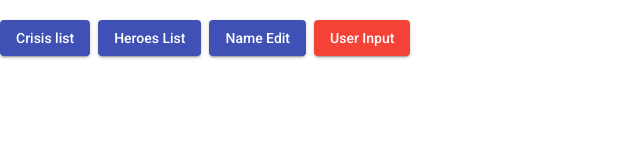
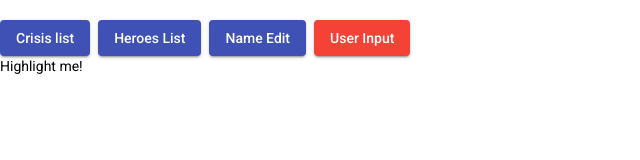
Before and after one commit to MizanUrp11/angular_tuts, an Angular app: page / in a window 1280 px wide. Shown: the top 160 px of the page, without its empty margins (0-640 px from the left). Built offline with nearby package versions, Linux system fonts and the light colour scheme.

Commit message:
End of Attribute directive

```diff
--- a/src/app/app.component.html
+++ b/src/app/app.component.html
@@ -14,4 +14,9 @@
   <button mat-raised-button color="warn">User Input</button>
 </a>
 </div>
+
+<p [appHighlight]="color">Highlight me!</p>
+
+
+
 <router-outlet></router-outlet>
--- a/src/app/app.component.ts
+++ b/src/app/app.component.ts
@@ -7,6 +7,7 @@ import { FormControl } from "@angular/forms";
   styleUrls: ['./app.component.css']
 })
 export class AppComponent {
+  color = ''; //if not set will effective from highlight.directive.ts
   title = 'fundamentals';
   myControl = new FormControl();
   options: string[] = ['one','two','three'];
--- a/src/app/highlight.directive.ts
+++ b/src/app/highlight.directive.ts
@@ -1,10 +1,24 @@
-import { Directive } from '@angular/core';
+import { Directive, ElementRef, HostListener, Input } from '@angular/core';
 
 @Directive({
   selector: '[appHighlight]'
 })
 export class HighlightDirective {
 
-  constructor() { }
+  constructor(private el: ElementRef) { };
+
+  @Input('appHighlight') highlightColor: string;
+
+  @HostListener('mouseenter') onMouseEnter(){
+    this.highlight(this.highlightColor || 'red');
+  }
+
+  @HostListener('mouseleave') onMouseLeave(){
+    this.highlight(null);
+  }
+
+  private highlight(color:string){
+    this.el.nativeElement.style.backgroundColor = color;
+  }
 
 }
```
